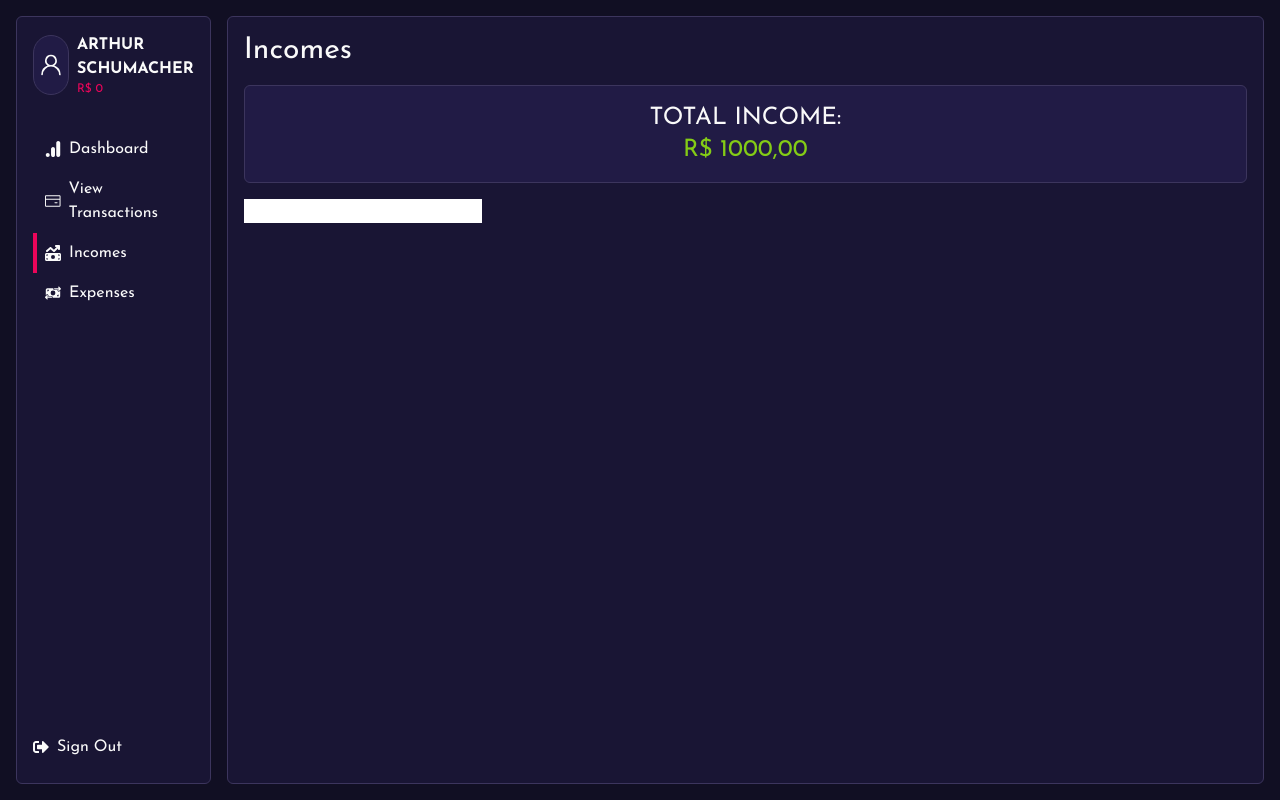
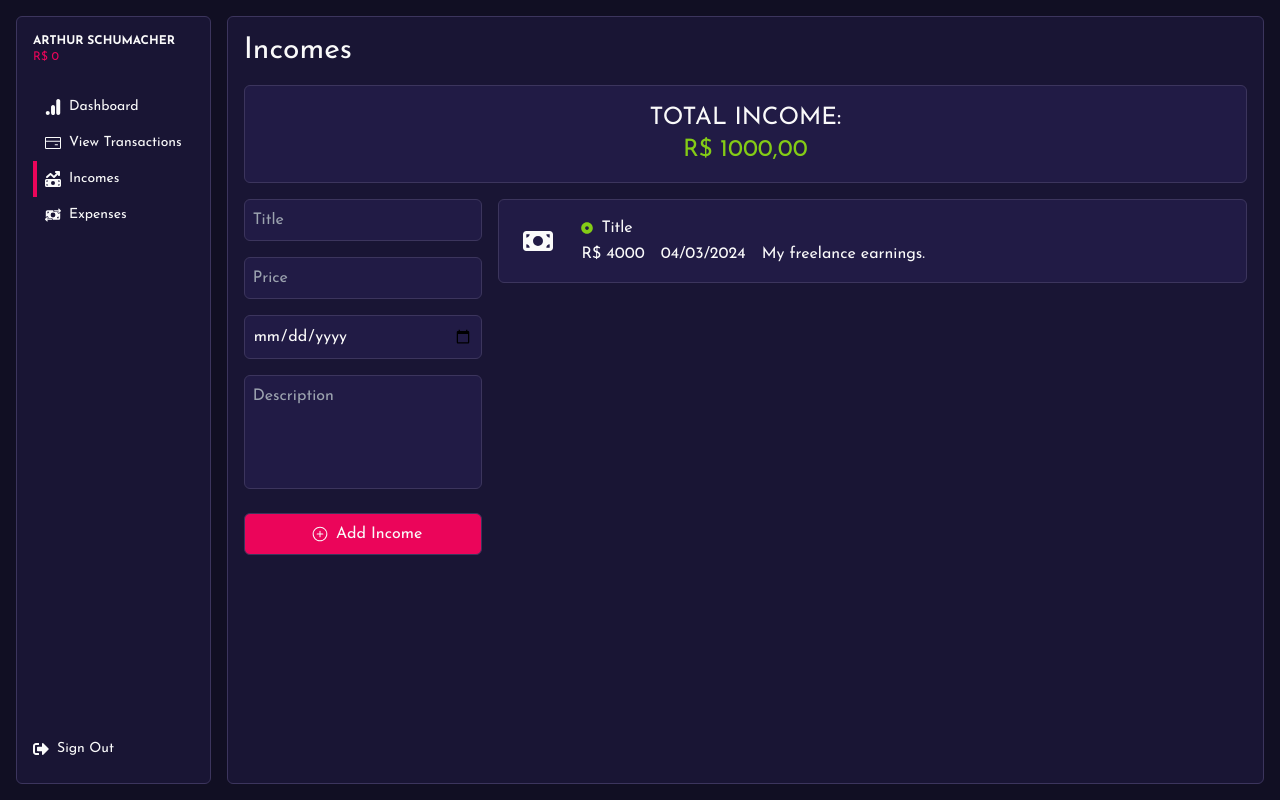
Before and after one commit to ArthurSchumacher/expenses-tracker-frontend, a Next.js app: page /incomes in a window 1280 px wide. Built offline with nearby package versions, Linux system fonts and the light colour scheme.

Commit message:
feat: Incomes page

```diff
--- a/package.json
+++ b/package.json
@@ -15,12 +15,14 @@
     "next": "14.1.4",
     "react": "^18",
     "react-chartjs-2": "^5.2.0",
+    "react-datepicker": "^6.6.0",
     "react-dom": "^18",
     "react-icons": "^5.0.1"
   },
   "devDependencies": {
     "@types/node": "^20",
     "@types/react": "^18",
+    "@types/react-datepicker": "^6.2.0",
     "@types/react-dom": "^18",
     "autoprefixer": "^10.0.1",
     "eslint": "^8",
--- a/src/app/(authenticated_routes)/dashboard/page.tsx
+++ b/src/app/(authenticated_routes)/dashboard/page.tsx
@@ -10,15 +10,15 @@ export default function Dashboard() {
 
           <div className="grid grid-cols-3 mt-4 gap-4">
             <div className="sm:col-span-1 col-span-3 w-full border border-border bg-primarylighter p-4 rounded-md">
-              <p className="text-nowrap text-xl">Total Income</p>
+              <p className="text-nowrap text-lg">Total Income</p>
               <p className="text-lg text-lime-500">R$ 3000</p>
             </div>
             <div className="sm:col-span-1 col-span-3 w-full border border-border bg-primarylighter p-4 rounded-md">
-              <p className="text-nowrap text-xl">Total Expenses</p>
+              <p className="text-nowrap text-lg">Total Expenses</p>
               <p className="text-lg text-secondary">R$ 3000</p>
             </div>
             <div className="sm:col-span-1 col-span-3 w-full border border-border bg-primarylighter p-4 rounded-md">
-              <p className="text-nowrap text-xl">Total Balance</p>
+              <p className="text-nowrap text-lg">Total Balance</p>
               <p className="text-lg">R$ 0</p>
             </div>
           </div>
@@ -37,6 +37,38 @@ export default function Dashboard() {
             <p className="text-lg">From Freelance</p>
             <p>+R$ 4000</p>
           </div>
+
+          <div className="w-full grid grid-cols-3 gap-x-4 mb-4">
+            <div className="w-full flex items-center justify-start text-xs">
+              Min
+            </div>
+            <div className="w-full flex items-center justify-center text-lg">
+              Income
+            </div>
+            <div className="w-full flex items-center justify-end text-xs">
+              Max
+            </div>
+            <div className="col-span-3 w-full flex items-center justify-between text-xs">
+              <p>R$ 0</p>
+              <p>R$ 3000</p>
+            </div>
+          </div>
+
+          <div className="w-full grid grid-cols-3 gap-x-4">
+            <div className="w-full flex items-center justify-start text-xs">
+              Min
+            </div>
+            <div className="w-full flex items-center justify-center text-lg">
+              Expenses
+            </div>
+            <div className="w-full flex items-center justify-end text-xs">
+              Max
+            </div>
+            <div className="col-span-3 w-full flex items-center justify-between text-xs">
+              <p>R$ 0</p>
+              <p>R$ 3000</p>
+            </div>
+          </div>
         </div>
       </div>
     </main>
--- a/src/app/(authenticated_routes)/incomes/page.tsx
+++ b/src/app/(authenticated_routes)/incomes/page.tsx
@@ -1,5 +1,7 @@
 import IncomeForm from "@/components/IncomeForm";
 import { useState } from "react";
+import { FaDotCircle } from "react-icons/fa";
+import { FaMoneyBill } from "react-icons/fa6";
 
 export default function Incomes() {
   return (
@@ -15,7 +17,24 @@ export default function Incomes() {
         <div className="col-span-1">
           <IncomeForm />
         </div>
-        <div className="col-span-3"></div>
+        <div className="col-span-3">
+          <div className="w-full border border-border rounded-md bg-primarylighter p-4 flex items-center">
+            <div className="p-2">
+              <FaMoneyBill className="aspect-square text-3xl" />
+            </div>
+            <div className="px-5">
+              <p className="inline-flex items-center gap-x-2">
+                <FaDotCircle className="text-lime-500 text-xs" />
+                Title
+              </p>
+              <div className="flex items-center gap-x-4">
+                <p>R$ 4000</p>
+                <p>04/03/2024</p>
+                <p>My freelance earnings.</p>
+              </div>
+            </div>
+          </div>
+        </div>
       </div>
     </main>
   );
--- a/src/components/Avatar.tsx
+++ b/src/components/Avatar.tsx
@@ -4,9 +4,8 @@ import { GoPerson } from "react-icons/go";
 function Avatar() {
   return (
     <div className="flex gap-2 sm:items-center sm:justify-start justify-center">
-      <GoPerson className="text-neutral-50 border border-border rounded-full sm:text-6xl text-3xl sm:mt-0 mt-4 p-1 bg-primarylighter" />
       <div className="sm:flex sm:flex-col hidden">
-        <p className="text-neutral-50 text-base font-bold uppercase glitch">
+        <p className="text-neutral-50 text-xs text-nowrap font-bold uppercase glitch">
           Arthur Schumacher
         </p>
         <p className="text-xs text-secondary">R$ 0</p>
--- a/src/components/IncomeForm.tsx
+++ b/src/components/IncomeForm.tsx
@@ -1,9 +1,40 @@
 import React from "react";
+import { GoPlusCircle } from "react-icons/go";
 
 function IncomeForm() {
   return (
     <form className="flex flex-col w-full">
-      <input type="text" />
+      <input
+        type="text"
+        className="w-full border border-border rounded-md bg-primarylighter py-2 pl-2 mb-2 outline-none"
+        placeholder="Title"
+      />
+      <input
+        type="number"
+        className="w-full border border-border rounded-md bg-primarylighter py-2 pl-2 mt-2 mb-2 outline-none"
+        placeholder="Price"
+        min={0}
+      />
+      <input
+        type="date"
+        className="w-full border border-border rounded-md bg-primarylighter py-2 px-2 mt-2 mb-2 outline-none text-neutral-50"
+        placeholder="Date"
+      />
+      <textarea
+        name="description"
+        id="description"
+        placeholder="Description"
+        className="resize-none w-full border border-border rounded-md bg-primarylighter py-2 pl-2 mt-2 mb-4 outline-none"
+        cols={30}
+        rows={4}
+      ></textarea>
+      <button
+        type="submit"
+        className="flex items-center justify-center gap-x-2 w-full border border-border rounded-md bg-secondary py-2 pl-2 mt-2 mb-4 outline-none"
+      >
+        <GoPlusCircle />
+        Add Income
+      </button>
     </form>
   );
 }
--- a/src/components/Sidebar.tsx
+++ b/src/components/Sidebar.tsx
@@ -10,29 +10,29 @@ import { paths } from "@/paths";
 
 function Sidebar() {
   return (
-    <div className="col-span-1 border border-border rounded-md sm:p-4 p-1 bg-primarylight min-h-[96vh] flex flex-col gap-8">
+    <div className="col-span-1 border border-border rounded-md sm:p-4 p-1 bg-primarylight min-h-[96vh] flex flex-col gap-6">
       <Avatar />
       <Navbar>
         <NavbarLink to={paths.dashboard()}>
           <SiGoogleanalytics className="text-md" />
-          <p className="text-md sm:flex hidden">Dashboard</p>
+          <p className="text-sm sm:flex hidden">Dashboard</p>
         </NavbarLink>
         <NavbarLink to={paths.transactions()}>
           <GoCreditCard className="text-md" />
-          <p className="text-md sm:flex hidden">View Transactions</p>
+          <p className="text-sm sm:flex hidden">View Transactions</p>
         </NavbarLink>
         <NavbarLink to={paths.incomes()}>
           <FaMoneyBillTrendUp className="text-md" />
-          <p className="text-md sm:flex hidden">Incomes</p>
+          <p className="text-sm sm:flex hidden">Incomes</p>
         </NavbarLink>
         <NavbarLink to={paths.expenses()}>
           <FaMoneyBillTransfer className="text-md" />
-          <p className="text-md sm:flex hidden">Expenses</p>
+          <p className="text-sm sm:flex hidden">Expenses</p>
         </NavbarLink>
       </Navbar>
       <div className="text-neutral-50 flex items-center gap-2 mt-auto sm:self-start sm:justify-start self-center pb-2">
         <FaSignOutAlt className="text-md" />
-        <p className="text-md sm:flex hidden">Sign Out</p>
+        <p className="text-sm sm:flex hidden">Sign Out</p>
       </div>
     </div>
   );
```
Also changed, not shown: src/app/globals.css (+4 -4 lines), 1 other file (tests, documents, lock files or other folders).
